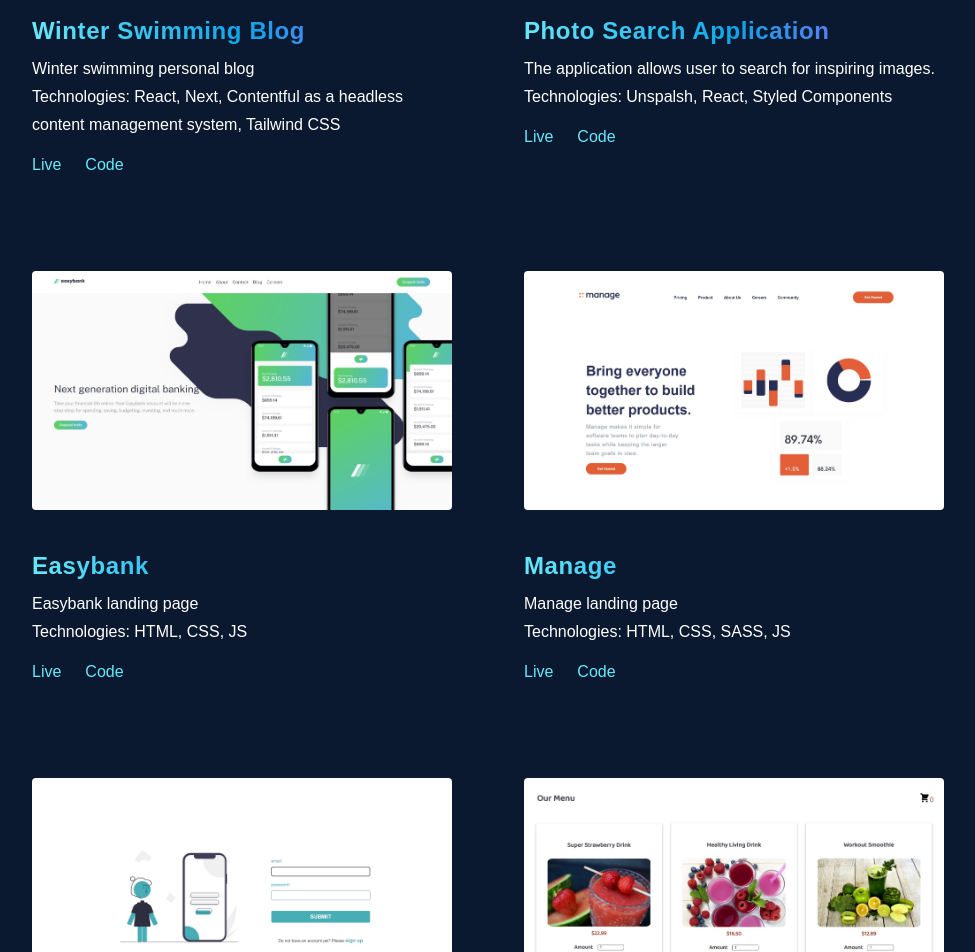
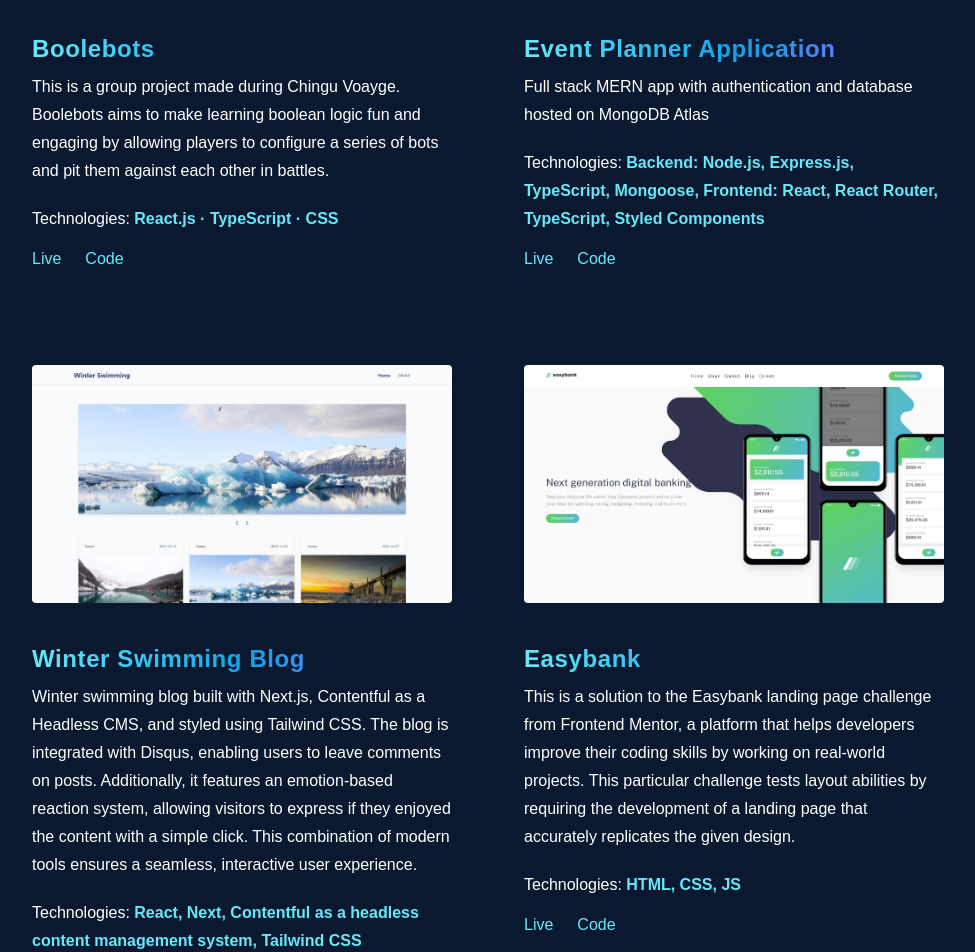
Before and after one commit to hannakozak/portfolio, a React (Vite) app: page / in a window 1280 px wide. Shown: the part 1640-2592 px from the top of the page, without its empty margins (152-1127 px from the left). Built offline with nearby package versions, Linux system fonts and the light colour scheme.

Commit message:
core: portfolio update

```diff
--- a/src/components/Hero/Hero.tsx
+++ b/src/components/Hero/Hero.tsx
@@ -5,8 +5,10 @@
     <div className="container prose max-w-none flex flex-col h-screen justify-center items-start">
       <p className="text-cyan-300 m-0 tracking-wider">Hi, my name is</p>
       <h2 className={`${styles.textGradient} text-6xl`}>Hanna Kozak</h2>
-      <h1 className={`${styles.textGradient} text-6xl`}>Frontend Developer</h1>
-      <p className="tracking-wider py-4 text-white w-100 md:w-3/4 xl:w-1/2">
+      <h1 className={`${styles.textGradient} text-6xl invisible md:visible`}>
+        Frontend Developer
+      </h1>
+      <p className="tracking-wider py-4 text-white w-100 md:w-3/4 xl:w-1/2 -mt-24 md:mt-0">
         I&apos;am a frontend developer focused on creating clean & user-firendly
         websites and application. Currently, I&apos;m actively searching for my
         next challenge in the frontend development space.
--- a/src/components/Layout/Footer.tsx
+++ b/src/components/Layout/Footer.tsx
@@ -4,7 +4,7 @@
       <a href="https://github.com/hannakozak" className="hover:text-purple-500">
         Hanna Kozak
       </a>
-      <p className="">2023</p>
+      <p className="">2024</p>
     </div>
   );
 };
--- a/src/components/Portfolio/ProjectPreview.tsx
+++ b/src/components/Portfolio/ProjectPreview.tsx
@@ -18,7 +18,10 @@
       </div>
       <h2 className={styles.textGradient}>{data.name}</h2>
       <p className="text-white m-0">{data.description}</p>
-      <p className="text-white m-0">Technologies: {data.technologies}</p>
+      <p className="text-white m-0 mt-5">
+        Technologies:{' '}
+        <span className="text-cyan-300 font-bold">{data.technologies}</span>
+      </p>
       <div className="flex gap-3 ">
         <a
           href={data.live}
--- a/src/data/data.json
+++ b/src/data/data.json
@@ -1,5 +1,13 @@
 {
   "data": [
+    {
+      "name": "Next13Master Ecommerse",
+      "description": "Next.js Ecommerse",
+      "technologies": "GraphQL · Tailwind CSS · Next.js · TypeScript · React.js",
+      "image": "./images/next13masterb.jpg",
+      "live": "https://next13master-psi.vercel.app/",
+      "code": "https://github.com/hannakozak/next13master"
+    },
     {
       "name": "Gutter Service",
       "description": "The Local company website offering gutter service",
@@ -9,60 +17,62 @@
       "code": "https://github.com/hannakozak/gutter-service/tree/main"
     },
     {
-      "name": "Next13Master Ecommerse",
-      "description": "Next.js Ecommerse",
-      "technologies": "GraphQL · Tailwind CSS · Next.js · TypeScript · React.js",
-      "image": "./images/next13masterb.jpg",
-      "live": "https://next13master-psi.vercel.app/",
-      "code": "https://github.com/hannakozak/next13master"
+      "name": "Boolebots",
+      "description": "This is a group project made during Chingu Voayge. Boolebots aims to make learning boolean logic fun and engaging by allowing players to configure a series of bots and pit them against each other in battles.",
+      "technologies": "React.js · TypeScript · CSS",
+      "image": "./images/boolebots.png",
+      "live": "https://gentle-semifreddo-84c257.netlify.app/",
+      "code": "https://github.com/chingu-voyages/v44-tier2-team-27"
     },
     {
+      "name": "Event Planner Application",
+      "description": "Full stack MERN app with authentication and database hosted on MongoDB Atlas",
+      "technologies": "Backend: Node.js, Express.js, TypeScript, Mongoose, Frontend: React, React Router, TypeScript, Styled Components",
+      "image": "./images/Events.jpg",
+      "live": "",
+      "code": "https://github.com/hannakozak/event-planner-app"
+    },
+
+    {
       "name": "Winter Swimming Blog",
-      "description": "Winter swimming personal blog",
+      "description": "Winter swimming blog built with Next.js, Contentful as a Headless CMS, and styled using Tailwind CSS. The blog is integrated with Disqus, enabling users to leave comments on posts. Additionally, it features an emotion-based reaction system, allowing visitors to express if they enjoyed the content with a simple click. This combination of modern tools ensures a seamless, interactive user experience.",
       "technologies": "React, Next, Contentful as a headless content management system, Tailwind CSS",
       "image": "./images/WinterBlog.jpg",
       "live": "https://winter-swimming-blog.vercel.app/",
       "code": "https://github.com/hannakozak/winter-swim-blog"
     },
     {
-      "name": "Photo Search Application",
-      "description": "The application allows user to search for inspiring images.",
-      "technologies": "Unspalsh, React, Styled Components",
-      "image": "./images/PhotoGallery.jpg",
-      "live": "https://hannakozak.github.io/photo-search-app/",
-      "code": "https://github.com/hannakozak/photo-search-app"
-    },
-    {
       "name": "Easybank",
-      "description": "Easybank landing page",
+      "description": "This is a solution to the Easybank landing page challenge from Frontend Mentor, a platform that helps developers improve their coding skills by working on real-world projects. This particular challenge tests layout abilities by requiring the development of a landing page that accurately replicates the given design.",
       "technologies": "HTML, CSS, JS",
       "image": "./images/EasyBank.jpg",
       "live": "https://hannakozak.github.io/easybank/",
       "code": "https://github.com/hannakozak/easybank"
     },
     {
-      "name": "Manage",
-      "description": "Manage landing page",
+      "name": "Manage Landing Page",
+      "description": "This is a solution to the Easybank landing page challenge from Frontend Mentor, a platform that helps developers improve their coding skills by working on real-world projects. This particular challenge tests responsive skills. There are lots of small details and slight content shifts for different screen sizes.",
       "technologies": "HTML, CSS, SASS, JS",
       "image": "./images/Manage.jpg",
       "live": "https://vermillion-klepon-1cfaef.netlify.app/",
       "code": "https://github.com/hannakozak/manage_landing_page"
     },
     {
-      "name": "Event Planner Application",
-      "description": "Full stack MERN app with authentication and database hosted on MongoDB Atlas",
-      "technologies": "Backend: Node.js, Express.js, TypeScript, Mongoose, Frontend: React, React Router, TypeScript, Styled Components",
-      "image": "./images/Events.jpg",
-      "live": "https://event-frontend-0lj5.onrender.com/",
-      "code": "https://github.com/hannakozak/event-planner-app"
+      "name": "Photo Search Application",
+      "description": "This is a React-based image search application that utilizes the Unsplash API. It empowers users to discover inspirational images, browse search results, and access additional details about their chosen images.",
+      "technologies": "Unspalsh, React, Styled Components",
+      "image": "./images/PhotoGallery.jpg",
+      "live": "https://hannakozak.github.io/photo-search-app/",
+      "code": "https://github.com/hannakozak/photo-search-app"
     },
+
     {
-      "name": "Food Order Application",
-      "description": "A food order application with basket functionality",
-      "technologies": "React, Firebase Realtime Database, React Router, Styled Components",
-      "image": "./images/FoodOrder.jpg",
-      "live": "https://hannakozak.github.io/food-order-app/",
-      "code": "https://github.com/hannakozak/food-order-app"
+      "name": "Hangman",
+      "description": "Hangman is a game built with HTML, CSS, and JavaScript. The project features an interactive user interface where players guess letters to complete a hidden word. Implemented game logic, including tracking player progress, and visual feedback for correct and incorrect guesses. The game is fully responsive and can be played across different devices.",
+      "technologies": "HTML · CSS · JavaScript",
+      "image": "./images/hangman.png",
+      "live": "https://hannakozak.github.io/hangman/",
+      "code": ""
     }
   ]
 }
```
Also changed, not shown: public/images/boolebots.png (added), public/images/hangman.png (added).
